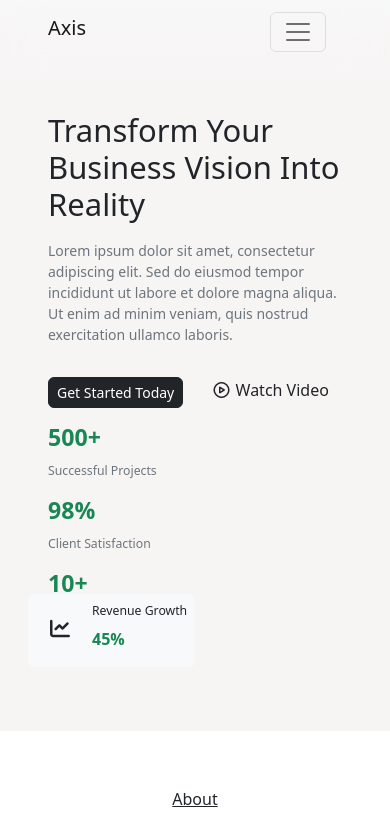
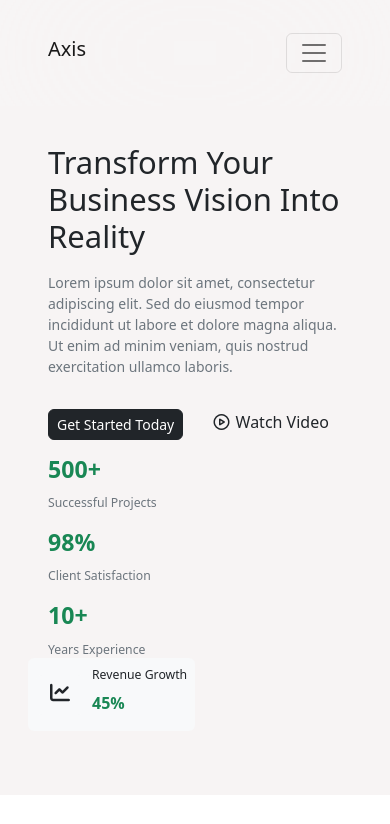
Before and after one commit to nihaliskandarani/bootstrap-axis, a plain HTML site: page index.html in a window 390 px wide. Shown: the top 824 px of the page. Drawn offline with nearby package versions, Linux system fonts and the light colour scheme.

Commit message:
nav update

```diff
--- a/index.html
+++ b/index.html
@@ -14,6 +14,9 @@
       href="https://cdnjs.cloudflare.com/ajax/libs/font-awesome/7.0.1/css/all.min.css"
     />
 
+<link rel="stylesheet" href="https://cdn.jsdelivr.net/npm/bootstrap-icons@1.13.1/font/bootstrap-icons.min.css">
+
+
     <link rel="stylesheet" href="./animations.css" />
 
     <style>
@@ -24,29 +27,28 @@
   </head>
   <body>
     <!-- navbar -->
-    <div class="navbar navbar-expand-lg bg-light">
-      <div
-        class="container-fluid col-md-12 ms-0 px-5 py-4 position-fixed mt-5 w-100"
-        style="
+
+
+    <nav class="navbar navbar-expand-lg navbar-light fixed-top mb-5" style="
           background-color: rgba(255, 255, 255, 0.1);
           z-index: 1030;
-          backdrop-filter: blur(20px);
-        "
-      >
+          backdrop-filter: blur(150px);
+        ">
+      <div class="container-fluid px-5 py-4">
         <a href="#" class="navbar-brand offset-lg-1 h1"> Axis</a>
-        <a href="#" class="navbar-brand">
         <button
           class="navbar-toggler"
           type="button"
           data-bs-toggle="collapse"
           data-bs-target="#nav"
-            aria-controls="#nav"
+          aria-controls="nav"
+          aria-expanded="false"
+          aria-label="Toggle navigation"
         >
           <span class="navbar-toggler-icon"></span>
         </button>
-        </a>
         <div class="collapse navbar-collapse" id="nav">
-          <ul class="navbar-nav ms-auto small me-5 px-4">
+          <ul class="navbar-nav ms-auto small me-5 px-4 py-2" style="z-index: 1030;">
             <li class="nav-item">
               <a href="#" class="nav-link active"><small>Home</small></a>
             </li>
@@ -69,9 +71,12 @@
                 role="button"
                 data-bs-toggle="dropdown"
                 data-bs-auto-close="outside"
+                aria-expanded="false"
                 ><small>Dropdown</small></a
               >
-              <ul class="dropdown-menu text-start">
+              <ul class="dropdown-menu text-start" style="z-index:1030; background-color: white;">
+
+
                 <li>
                   <a href="#" class="dropdown-item text-muted small"
                     ><small>Dropdown 1</small></a
@@ -90,7 +95,7 @@
                     <small>Deep Dropdown</small></a
                   >
 
-                  <ul class="dropdown-menu dropdown-lg-start">
+                  <ul class="dropdown-menu dropdown-lg-start " style="background-color: white; z-index: 1030;">
                     <li>
                       <a href="#" class="dropdown-item text-muted small"
                         ><small>Deep Dropdown 1</small></a
@@ -143,13 +148,13 @@
           </ul>
         </div>
       </div>
-    </div>
+    </nav>
 
     <!-- end navbar -->
     <!-- hero sec  -->
-    <div class="container justify-content-center mb-5">
+    <div class="container justify-content-center mb-5 mt-5">
       <div class="row mt-5">
-        <div class="col-md-6 px-5" style="animation: slide-from-left 2s">
+        <div class="col-md-6 px-5 mt-5 " style="animation: slide-from-left 2s">
           <div class="row mt-5">
             <div class="col-md">
               <h1 class="display-5">
@@ -225,7 +230,7 @@
             </div>
           </div>
         </div>
-        <div class="col-md-6 mt-3" style="animation: slide-from-right 2s">
+        <div class="col-md-6 mt-5" style="animation: slide-from-right 2s">
           <div class="position-relative">
             <img class="img-fluid rounded" src="./images/meeting" alt="" />
 
@@ -602,7 +607,7 @@
     </div>
     <!-- end services sec -->
     <!-- why choose us sec -->
-    <div class="container justify-content-center">
+    <div class="container justify-content-center ">
       <div class="row mt-5">
         <div
           class="col-md-8 mx-auto text-center mb-5 mt-2"
@@ -616,7 +621,7 @@
             sit voluptatem accusantium doloremque laudantium totam rem aperiam
           </p>
         </div>
-      </div>
+
       <div class="row">
         <div class="col-md-6" style="animation: slide-from-left 2s">
           <h5 class="display-5">Why Partner With Us</h5>
@@ -704,6 +709,7 @@
               your budget parameters.
             </p>
           </dt>
+        </div>
       </div>
     </div>
     </div>
```
Lines whose indentation alone changed are shown as unchanged.
